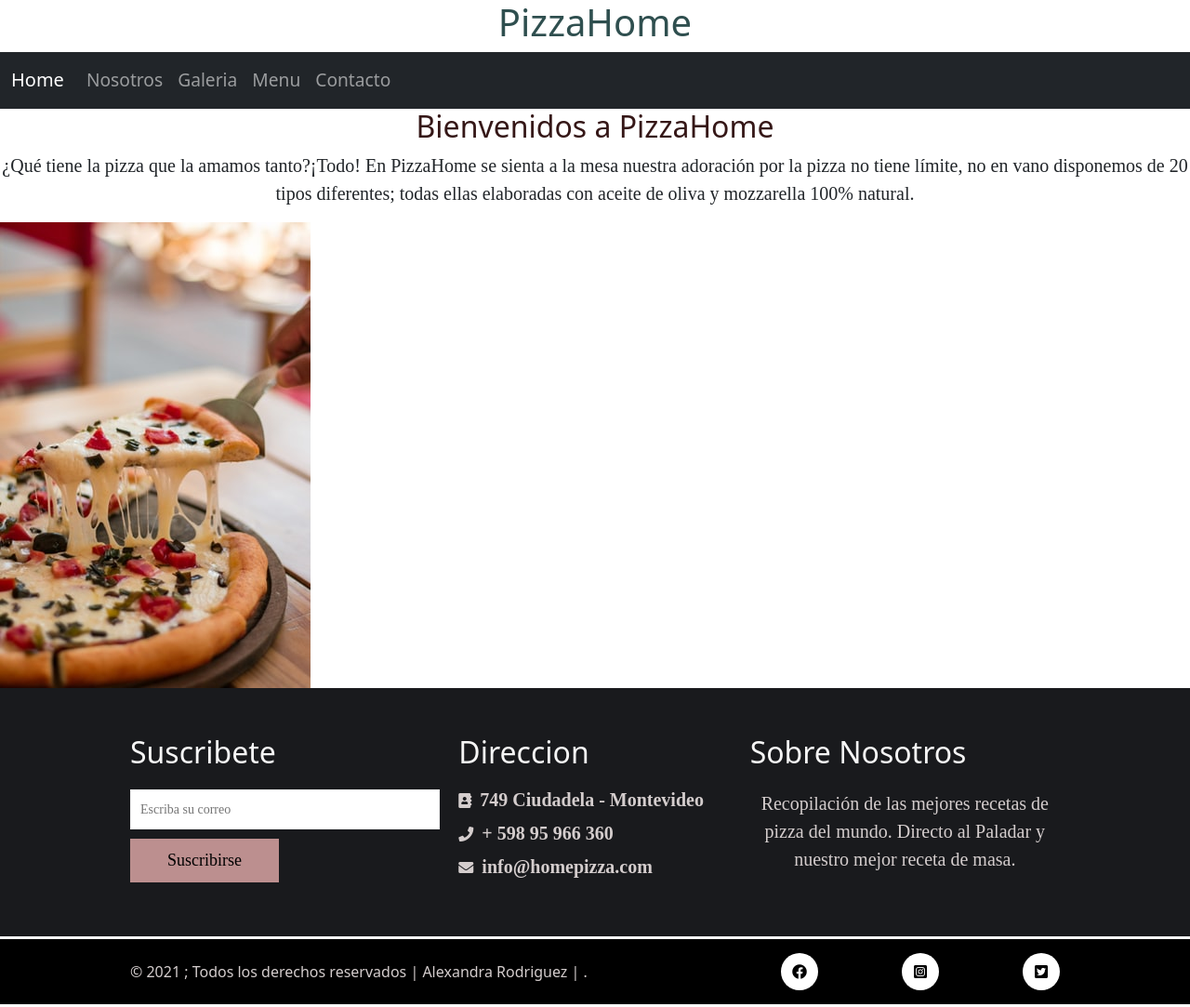
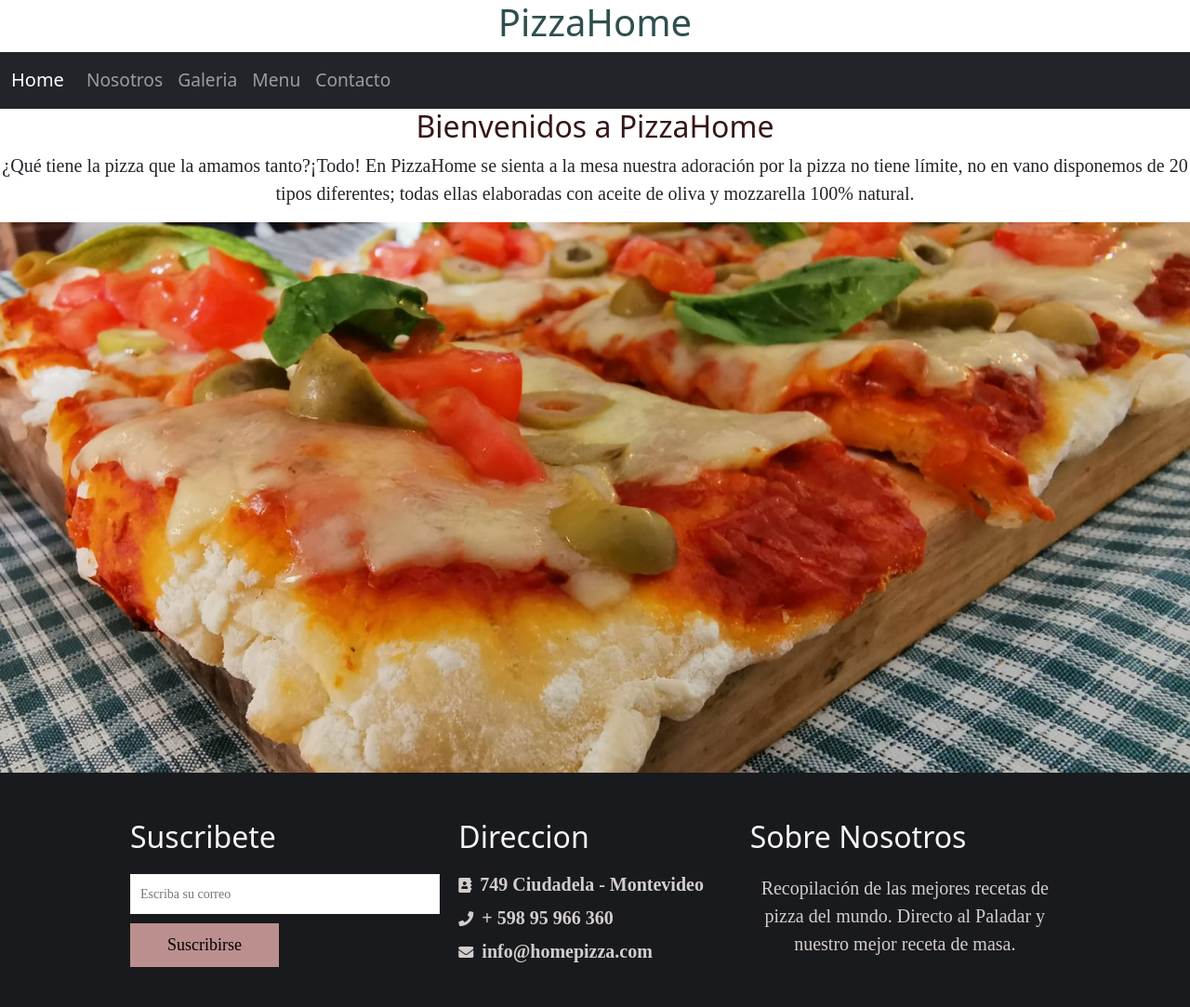
Before and after one commit to Alexandra878/pizza-home-final, a website: page pages/nosotros.html in a window 1280 px wide. Shown: the top 1083 px of the page at 93% size. Drawn offline with nearby package versions, Linux system fonts and the light colour scheme; files whose address does not match are found by name.

Commit message:
se agrega img a nosotros

```diff
--- a/pages/nosotros.html
+++ b/pages/nosotros.html
@@ -57,7 +57,9 @@
   </div>
 </section>
 
-  <img src="..img/pizza7.jpg" alt="pizza7.jpg">
+<div class="pizzasFotos">
+  <img src="../img/WhatsApp Image 2021-05-10 at 8.19.42 PM.jpeg"class="imagen">
+</div>
 
 <footer>
   <div class="footer-container">
@@ -98,5 +100,8 @@
 </div>
   </div>
 </footer>
+<script src="https://cdn.jsdelivr.net/npm/bootstrap@5.0.1/dist/js/bootstrap.bundle.min.js"
+integrity="sha384-gtEjrD/SeCtmISkJkNUaaKMoLD0//ElJ19smozuHV6z3Iehds+3Ulb9Bn9Plx0x4" crossorigin="anonymous"></script>
+
 
 </html>
```
Also changed, not shown: pages/contacto.html (+2 -0 lines), pages/galeria.html (+2 -0 lines), pages/menu.html (+2 -0 lines).
